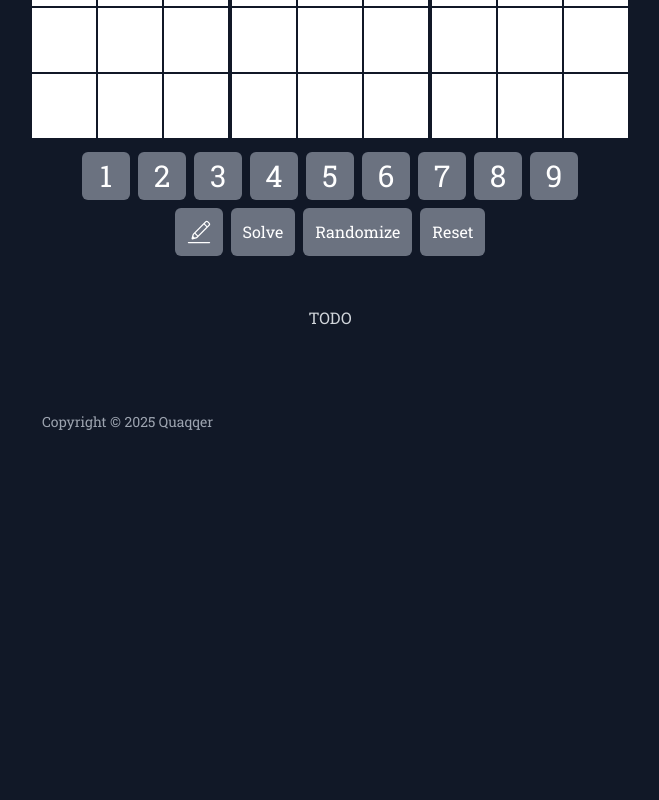
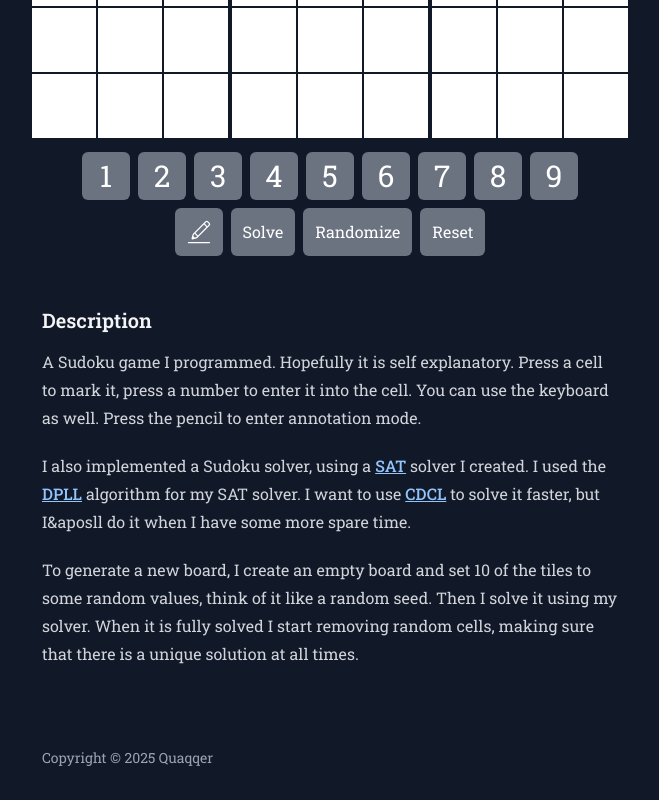
Before and after one commit to Quaqqer/quaqqer.com, a Next.js app: page /projects/sudoku in a window 1280 px wide. Shown: the part 628-1428 px from the top of the page, without its empty margins (310-969 px from the left). Before the commit the page ends 1092 px from the top, so only its background shows below. Built offline with nearby package versions, Linux system fonts and the light colour scheme.

Commit message:
chore: description for sudoku

```diff
--- a/src/app/projects/sudoku/page.tsx
+++ b/src/app/projects/sudoku/page.tsx
@@ -1,4 +1,5 @@
 import { NextPage } from "next";
+import Link from "next/link";
 
 import { SudokuComponent } from "@/components/projects/SudokuComponent";
 import {
@@ -14,7 +15,38 @@ const Page: NextPage = () => {
 
       <SudokuComponent />
 
-      <ProjectDescription>TODO</ProjectDescription>
+      <ProjectDescription>
+        <h3>Description</h3>
+
+        <p>
+          A Sudoku game I programmed. Hopefully it is self explanatory. Press a
+          cell to mark it, press a number to enter it into the cell. You can use
+          the keyboard as well. Press the pencil to enter annotation mode.
+        </p>
+
+        <p>
+          I also implemented a Sudoku solver, using a{" "}
+          <Link href="https://en.wikipedia.org/wiki/Boolean_satisfiability_problem">
+            SAT
+          </Link>{" "}
+          solver I created. I used the{" "}
+          <Link href="https://en.wikipedia.org/wiki/DPLL_algorithm">DPLL</Link>{" "}
+          algorithm for my SAT solver. I want to use{" "}
+          <Link href="https://en.wikipedia.org/wiki/Conflict-driven_clause_learning">
+            CDCL
+          </Link>{" "}
+          to solve it faster, but I&aposll do it when I have some more spare
+          time.
+        </p>
+
+        <p>
+          To generate a new board, I create an empty board and set 10 of the
+          tiles to some random values, think of it like a random seed. Then I
+          solve it using my solver. When it is fully solved I start removing
+          random cells, making sure that there is a unique solution at all
+          times.
+        </p>
+      </ProjectDescription>
     </ProjectTemplate>
   );
 };
```
